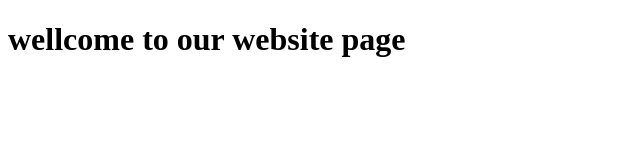
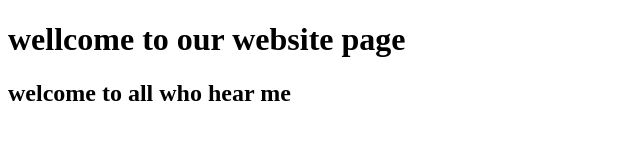
Before and after one commit to idris-umaru/frontend-abudul-autos, a plain HTML site: page index.html in a window 1280 px wide. Shown: the whole page, without its empty margins (0-640 px from the left). Drawn offline with Linux system fonts and the light colour scheme.

Commit message:
added section class

```diff
--- a/index.html
+++ b/index.html
@@ -10,6 +10,10 @@
       <div class="content-header">
         <h1 class="paragraph">wellcome to our website page</h1>
       </div>
+      <section class="header-hero">
+        <h2>welcome to all who hear me</h2>
+      </section>
+
     </header>
   </body>
 </html>
```
Also changed, not shown: 1 other file.
